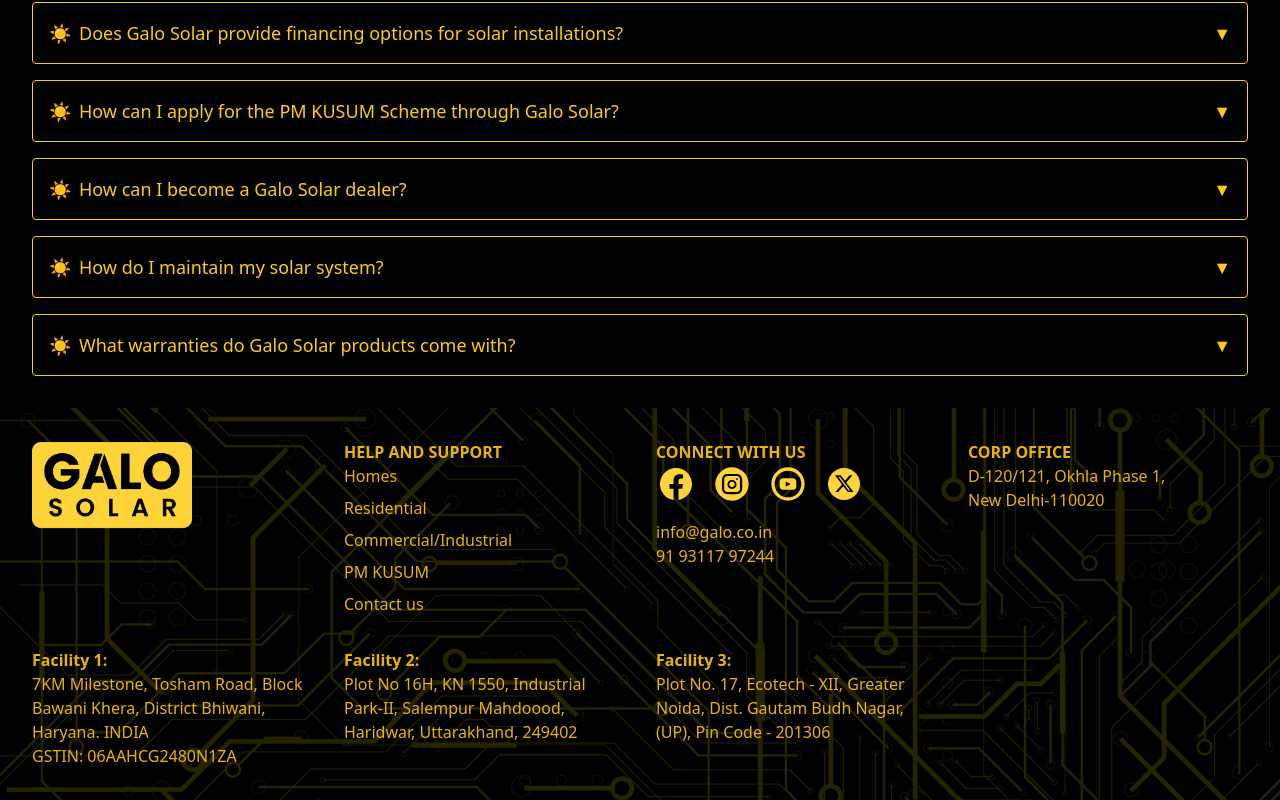
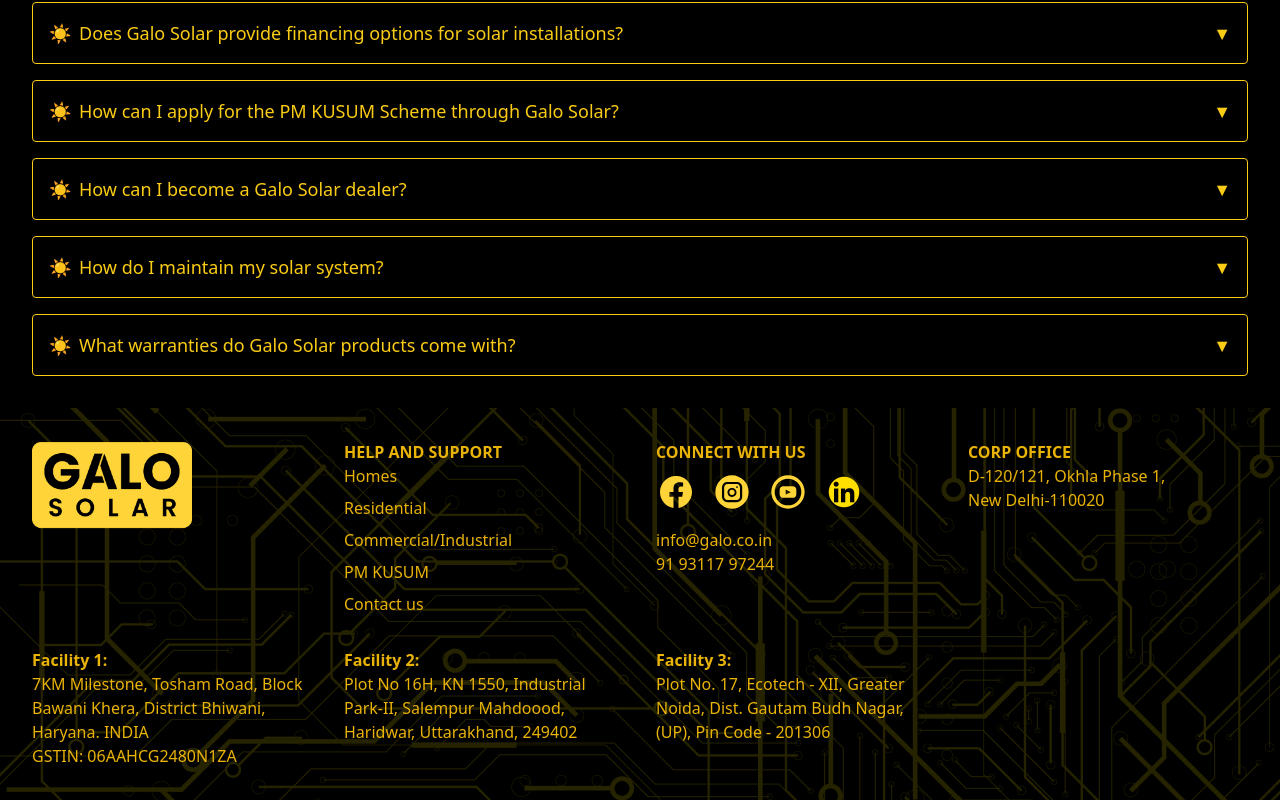
Before and after one commit to Nitesh8077/Galo-Solar, a React (Vite) app: page /faq in a window 1280 px wide. Shown: the part 1372-2172 px from the top of the page. Built offline with nearby package versions, Linux system fonts and the light colour scheme.

Commit message:
#linkdinUpdate

```diff
--- a/src/Home/Footer.jsx
+++ b/src/Home/Footer.jsx
@@ -54,7 +54,7 @@ const Footer = () => {
         </div>
         <div data-aos="fade-up">
           <p className="font-bold">CONNECT WITH US</p>
-          <div className="flex space-x-4">
+          <div className="flex space-x-4 mt-2">
             <a
               href="https://www.facebook.com/galoenergyofficial"
               target="_blank"
@@ -76,9 +76,9 @@ const Footer = () => {
             >
               <img src="/images/yt.svg" alt="YouTube" className="w-10" />
             </a>
-            <a href="#" target="_blank" rel="noopener noreferrer">
+            <a href="https://www.linkedin.com/company/galo-energy-pvt-ltd/" target="_blank" rel="noopener noreferrer">
               <img
-                src="/images/twitter.svg"
+                src="/images/link.webp"
                 alt="Twitter"
                 className="w-8 m-1"
               />
```
Also changed, not shown: public/images/link.webp (added).
